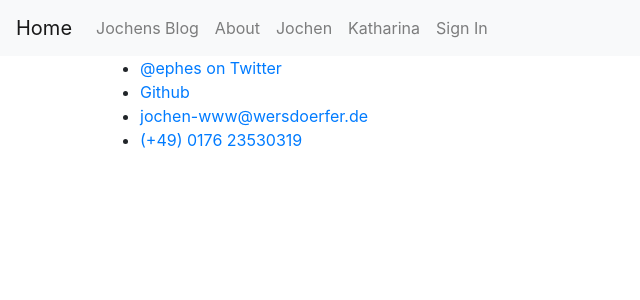
After one commit to ephes/homepage, a Django app: page /jochen/ in a window 1280 px wide. The commit adds this page. Shown: the top 300 px of the page, without its empty margins (0-640 px from the left). Run offline with Django 3.2, Linux system fonts and the light colour scheme; some libraries are stand-ins or nearby versions.

Commit message:
added personal sites for jochen and katharina

```diff
--- a/config/urls.py
+++ b/config/urls.py
@@ -13,6 +13,8 @@ from rest_framework.authtoken import views as authtokenviews
 urlpatterns = [
     url(r'^$', TemplateView.as_view(template_name='pages/home.html'), name='home'),
     url(r'^about/$', TemplateView.as_view(template_name='pages/about.html'), name='about'),
+    url(r'^jochen/$', TemplateView.as_view(template_name='pages/jochen.html'), name='jochen'),
+    url(r'^katharina/$', TemplateView.as_view(template_name='pages/katharina.html'), name='katharina'),
 
     # Django Admin, use {% url 'admin:index' %}
     url(settings.ADMIN_URL, admin.site.urls),
--- a/homepage/templates/base.html
+++ b/homepage/templates/base.html
@@ -40,10 +40,16 @@
         <div class="collapse navbar-collapse" id="navbarSupportedContent">
           <ul class="navbar-nav mr-auto">
             <li class="nav-item">
-                <a class="nav-link" href="{% url 'cast:post_list' 'ephes_blog' %}">Blog</a>
+                <a class="nav-link" href="{% url 'cast:post_list' 'ephes_blog' %}">Jochens Blog</a>
             </li>
             <li class="nav-item">
               <a class="nav-link" href="{% url 'about' %}">About</a>
+            </li>
+            <li class="nav-item">
+              <a class="nav-link" href="{% url 'jochen' %}">Jochen</a>
+            </li>
+            <li class="nav-item">
+              <a class="nav-link" href="{% url 'katharina' %}">Katharina</a>
             </li>
             {% if request.user.is_authenticated %}
               <!--
--- /dev/null
+++ b/homepage/templates/pages/jochen.html
@@ -0,0 +1,15 @@
+{% extends "base.html" %}
+{% load static %}
+
+{% block title %}Jochen{% endblock %}
+
+{% block content %}
+<div class="container">
+  <ul>
+    <li><a href="https://twitter.com/ephes" rel="me">@ephes on Twitter</a></li>
+    <li><a href="https://github.com/ephes" rel="me">Github</a></li>
+    <li><a href="mailto:jochen-www@wersdoerfer.de" rel="me">jochen-www@wersdoerfer.de</a></li>
+    <li><a href="sms:+4917623530319" rel="me">(+49) 0176 23530319</a></li>
+  </ul>
+</div>
+{% endblock content %}
--- a/requirements/base.txt
+++ b/requirements/base.txt
@@ -71,4 +71,5 @@ pip
 # blogging package
 # django-cast
 django-filepond
-git+git://github.com/ephes/django-cast.git#egg=django-cast
+# git+git://github.com/ephes/django-cast.git#egg=django-cast
+django-cast
```
Also changed, not shown: homepage/templates/pages/katharina.html (added, +13 -0 lines).
